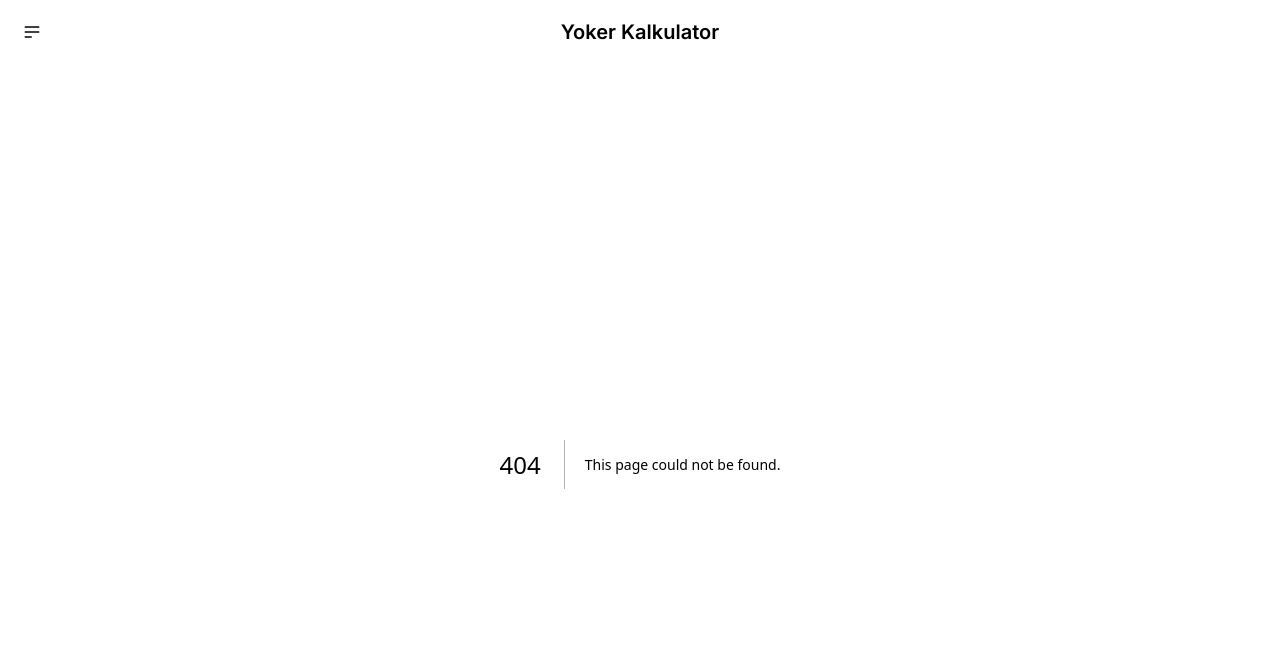
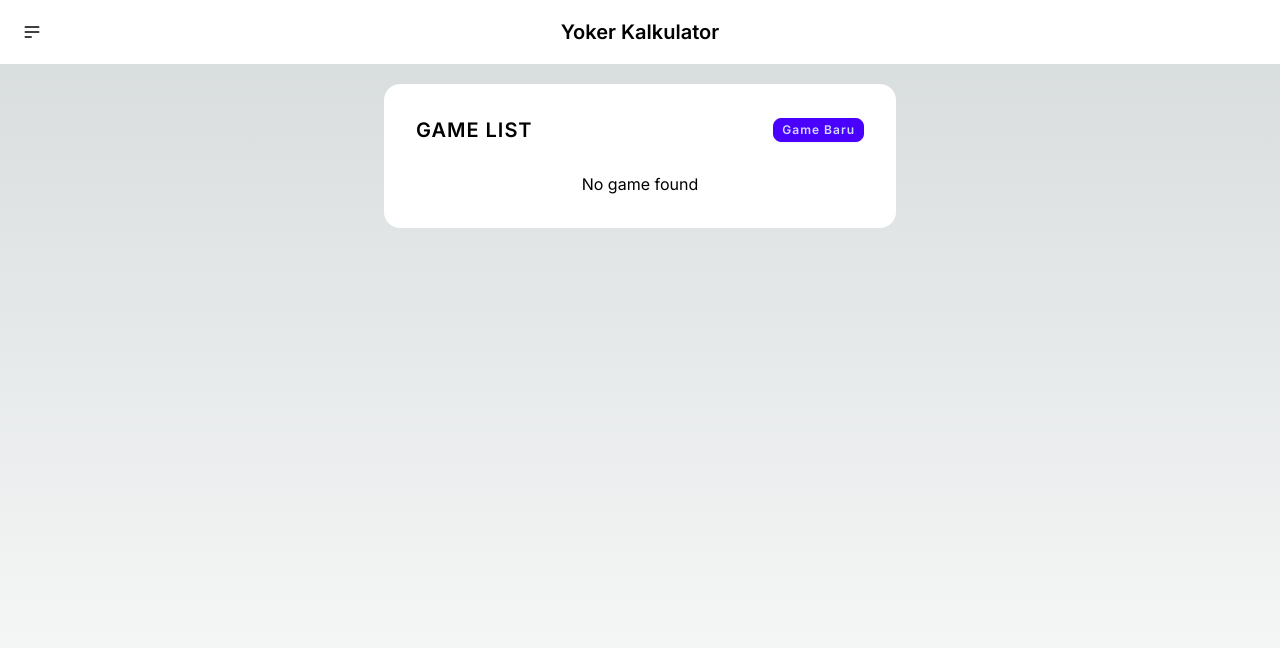
Before and after one commit to syawalmuis/yoker-calculator, a Next.js app: page /list-game in a window 1280 px wide. Before the commit this address had no page. Shown: the top 648 px of the page. Built offline with nearby package versions, Linux system fonts and the light colour scheme.

Commit message:
feat: og image

```diff
--- a/app/layout.tsx
+++ b/app/layout.tsx
@@ -2,14 +2,29 @@ import type { Metadata } from "next";
 import { Inter } from "next/font/google";
 import "./globals.css";
 import Link from "next/link";
-import { getVersion, setVersion } from "@/utils/version";
 
 const inter = Inter({ subsets: ["latin"] });
 
 export const metadata: Metadata = {
     title: "Yoker Kalkulator",
     description:
-        "Aplikasi ini digunakan untuk membantu player yoker yg tidak ada modal book & pen",
+        "Aplikasi ini digunakan untuk mencatat poin ketika sedang bermain yoker tanpa menggunakan buku dan pena",
+    openGraph: {
+        title: "Yoker Kalkulator",
+        description:
+            "Aplikasi ini digunakan untuk mencatat poin ketika sedang bermain yoker tanpa menggunakan buku dan pena",
+        type: "website",
+        url: "https://yoker-kalkulator.vercel.app/",
+        locale: "id_ID",
+        images: [
+            {
+                url: "https://yoker-kalkulator.vercel.app/og-image.jpg",
+                width: 800,
+                height: 600,
+                alt: "Yoker Kalkulator",
+            },
+        ],
+    },
 };
 
 export default function RootLayout({
@@ -61,12 +76,7 @@ export default function RootLayout({
                             Yoker Kalkulator
                         </Link>
                     </div>
-                    <div className="navbar-end">
-                        {/* <select id="version" className="select select-xs">
-                            <option value="new">Baru</option>
-                            <option value="old">Lama</option>
-                        </select> */}
-                    </div>
+                    <div className="navbar-end"></div>
                 </div>
                 {children}
             </body>
--- /dev/null
+++ b/app/list-game/layout.tsx
@@ -0,0 +1,19 @@
+import type { Metadata } from "next";
+import { Inter } from "next/font/google";
+import Link from "next/link";
+
+const inter = Inter({ subsets: ["latin"] });
+
+export const metadata: Metadata = {
+    title: "Yoker Kalkulator - Daftar Game",
+    description:
+        "Aplikasi ini digunakan untuk membantu player yoker yg tidak ada modal book & pen",
+};
+
+export default function RootLayout({
+    children,
+}: Readonly<{
+    children: React.ReactNode;
+}>) {
+    return children;
+}
--- /dev/null
+++ b/app/list-game/page.tsx
@@ -0,0 +1,74 @@
+"use client";
+import { useEffect, useState } from "react";
+import { getGames } from "@/utils/game";
+import { getDate } from "@/utils/date";
+import Link from "next/link";
+import Loading from "@/components/Loading";
+import { useRouter } from "next/navigation";
+
+export default function Home() {
+    const [games, setGames] = useState<Game[]>([]);
+    const [isLoading, setIsLoading] = useState(true);
+    const router = useRouter();
+
+    useEffect(() => {
+        setGames(getGames());
+        return setIsLoading(false);
+    }, []);
+    if (isLoading) return <Loading />;
+    return (
+        <main className="flex min-h-screen flex-col items-center p-5">
+            <div className="card bg-base-100 md:max-w-lg w-full mx-auto">
+                <div className="card-body">
+                    <h1 className="card-title uppercase tracking-wider mb-5 flex justify-between items-center gap-5">
+                        <span>Game List</span>
+                        <Link
+                            className="btn btn-primary btn-xs normal-case"
+                            href={"/new-game"}
+                        >
+                            Game Baru
+                        </Link>
+                    </h1>
+                    <div className="overflow-x-auto">
+                        {games.length > 0 ? (
+                            <table className="table w-full">
+                                <thead>
+                                    <tr>
+                                        <th className="w-1"></th>
+                                        <th>ID Game</th>
+                                        <th>Tanggal</th>
+                                        <th align="right">#</th>
+                                    </tr>
+                                </thead>
+                                <tbody>
+                                    {games.map((game, index) => (
+                                        <tr key={game.id}>
+                                            <td className="w-1">{index + 1}</td>
+                                            <td>{game.id}</td>
+                                            <td>{getDate(game.createdAt)}</td>
+                                            <td align="right">
+                                                <button
+                                                    className="badge badge-neutral badge-sm"
+                                                    onClick={() => {
+                                                        setIsLoading(true);
+                                                        router.push(
+                                                            "/game/" + game.id
+                                                        );
+                                                    }}
+                                                >
+                                                    Detail
+                                                </button>
+                                            </td>
+                                        </tr>
+                                    ))}
+                                </tbody>
+                            </table>
+                        ) : (
+                            <div className="text-center">No game found</div>
+                        )}
+                    </div>
+                </div>
+            </div>
+        </main>
+    );
+}
```
Also changed, not shown: public/ff037fb8e4d124b8de423f381968d1aa.jpg (added), public/og-image.jpg (added).
